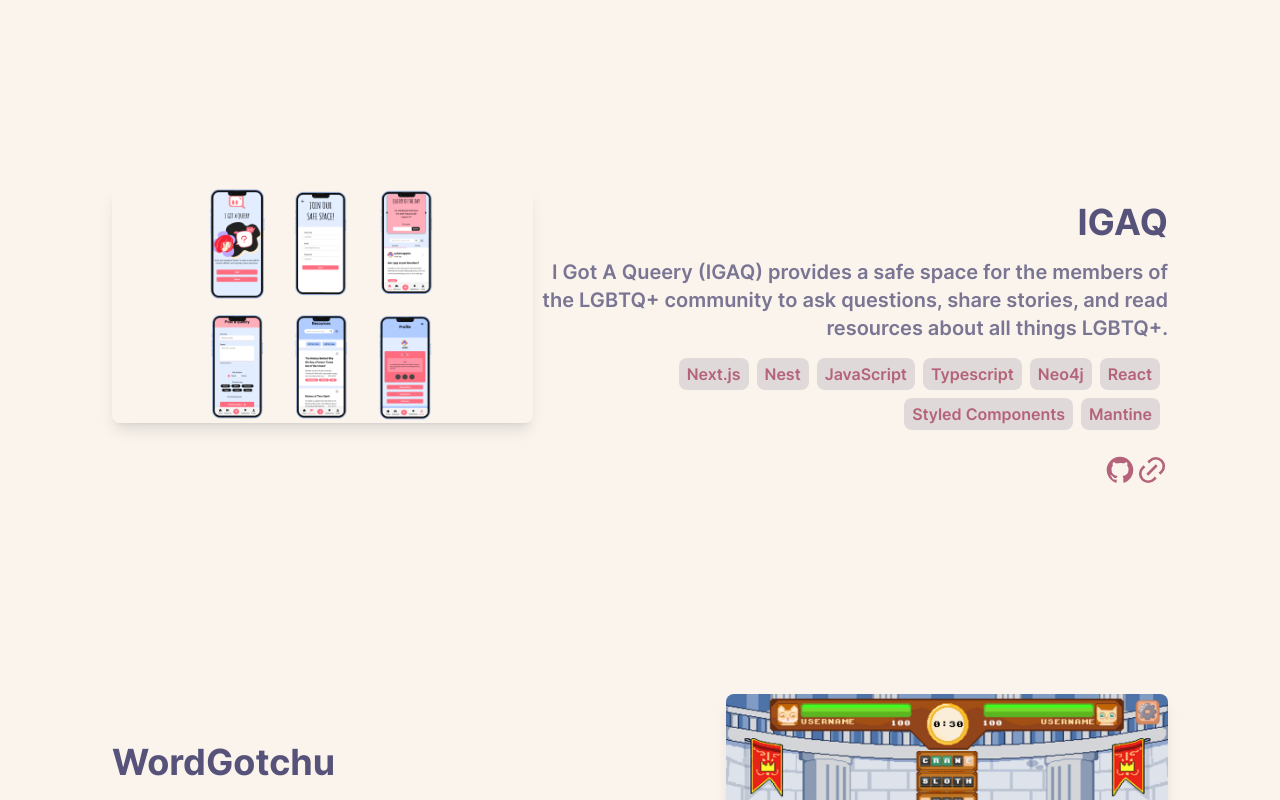
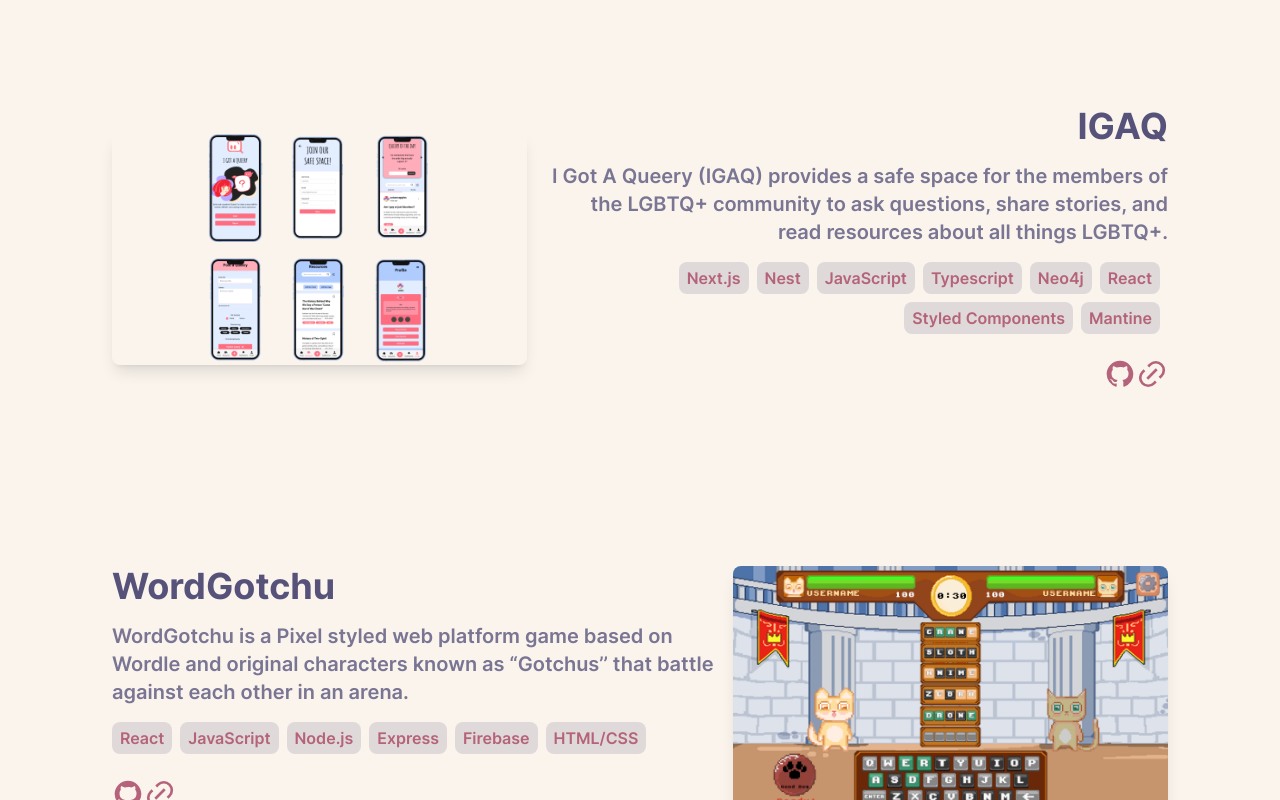
Before and after one commit to iantelli/portfolio-2023, a React (Vite) app: page / in a window 1280 px wide. Shown: the part 1540-2340 px from the top of the page. Built offline with nearby package versions, Linux system fonts and the light colour scheme.

Commit message:
responsive fixes

```diff
--- a/src/components/Contact.tsx
+++ b/src/components/Contact.tsx
@@ -10,7 +10,6 @@ export default function Contact() {
                     className="text-2xl md:text-4xl font-bold font-display mb-4"
                     initial={{ opacity: 0, y: 50 }}
                     whileInView={{ opacity: 1, y: 0 }}
-                    animate={{ opacity: 1, y: 0 }}
                     transition={{ delay: 0.1, duration: 1 }}
                 >
                     Contact Me
@@ -19,7 +18,6 @@ export default function Contact() {
                     className="text-xl md:text-2xl font-semibold text-rosePineDawn-subtle dark:text-rosePine-subtle font-display"
                     initial={{ opacity: 0, y: 50 }}
                     whileInView={{ opacity: 1, y: 0 }}
-                    animate={{ opacity: 1, y: 0 }}
                     transition={{ delay: 0.15, duration: 1 }}
                 >
                     If you have a project you'd like to discuss or simply want to say hello, feel free to reach out to
@@ -30,7 +28,6 @@ export default function Contact() {
                     className="flex mt-4 space-x-4"
                     initial={{ opacity: 0, y: 50 }}
                     whileInView={{ opacity: 1, y: 0 }}
-                    animate={{ opacity: 1, y: 0 }}
                     transition={{ delay: 0.2, duration: 1 }}
                 >
                     <Icon
--- a/src/components/ProjectLarge.tsx
+++ b/src/components/ProjectLarge.tsx
@@ -29,13 +29,13 @@ export default function ProjectLarge({
         <>
             {reverse ? (
                 <motion.div
-                    className={"flex flex-wrap-reverse lg:flex-nowrap justify-between lg:mx-24 lg:my-20 lg:mt-24"}
+                    className={"flex flex-wrap-reverse lg:flex-nowrap justify-between items-center lg:mx-24 lg:my-20 lg:mt-24"}
                     initial={{ opacity: 0, y: 50 }}
                     whileInView={{ opacity: 1, y: 0 }}
                     viewport={{ once: true }}
                     transition={{ delay: aniDelay, duration: 1 }}
                 >
-                    <div className="flex flex-col justify-center items-center text-center lg:justify-start lg:items-start lg:pt-12 lg:text-start">
+                    <div className="flex flex-col justify-center items-center text-center lg:justify-start lg:items-start lg:text-start">
                         <h1 className="text-2xl lg:text-4xl font-bold font-display mb-4">{title}</h1>
                         <h2 className="text-lg lg:text-xl font-semibold text-rosePineDawn-subtle dark:text-rosePine-subtle font-display">
                             {description}
@@ -73,7 +73,7 @@ export default function ProjectLarge({
                     </div>
                     <a
                         className={
-                            "flex flex-col justify-center items-center lg:justify-end lg:items-end lg:text-start w-full h-full mb-4 lg:mb-0"
+                            "flex flex-row justify-center items-center lg:justify-center lg:items-center lg:text-start w-full h-full mb-4 lg:mb-0 lg:ml-4"
                         }
                         href={github}
                         target="_blank" rel="noreferrer"
@@ -89,7 +89,7 @@ export default function ProjectLarge({
                 </motion.div>
             ) : (
                 <motion.div
-                    className={"flex flex-wrap lg:flex-nowrap justify-between lg:mx-24 lg:my-24 lg:mt-24"}
+                    className={"flex flex-wrap lg:flex-nowrap justify-between items-center lg:mx-24 lg:my-20 lg:mt-24"}
                     initial={{ opacity: 0, y: 50 }}
                     whileInView={{ opacity: 1, y: 0 }}
                     viewport={{ once: true }}
@@ -97,7 +97,7 @@ export default function ProjectLarge({
                 >
                     <a
                         className={
-                            "flex flex-col justify-center items-center lg:justify-start lg:items-start lg:text-start lg:pt-8 w-full h-full mb-4 lg:mb-0"
+                            "flex flex-row justify-center items-center lg:justify-center lg:items-center lg:text-start w-full h-full mb-4 lg:mb-0 lg:mr-4"
                         }
                         href={github}
                         target="_blank" rel="noreferrer"
@@ -110,7 +110,7 @@ export default function ProjectLarge({
                             whileHover={{ scale: 1.05, transition: { duration: 0.1 } }}
                         />
                     </a>
-                    <div className="flex flex-col justify-center items-center text-center lg:justify-start lg:items-end lg:pt-12 lg:text-end mb-4">
+                    <div className="flex flex-col justify-center items-center text-center lg:justify-center lg:items-end lg:text-end">
                         <h1 className="text-2xl lg:text-4xl font-bold font-display mb-4">{title}</h1>
                         <h2 className="text-lg lg:text-xl font-semibold text-rosePineDawn-subtle dark:text-rosePine-subtle font-display">
                             {description}
@@ -134,7 +134,7 @@ export default function ProjectLarge({
                             </div>
                         </motion.div>
                         {showIcons && (
-                            <div className="flex items-center justify-center lg:items-end lg:justify-end w-full h-full mt-4">
+                            <div className="flex items-center justify-center lg:items-start lg:justify-end w-full h-full mt-4">
                                 <Icon
                                     newTab
                                     hover
```
